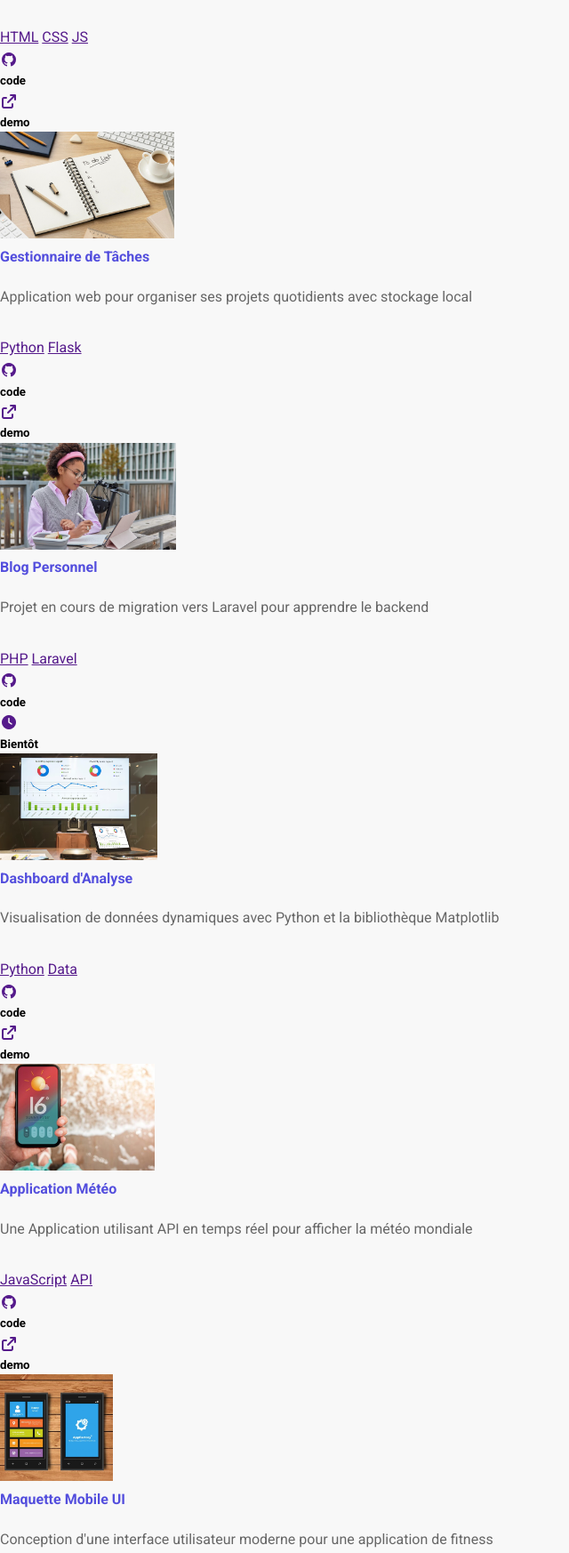
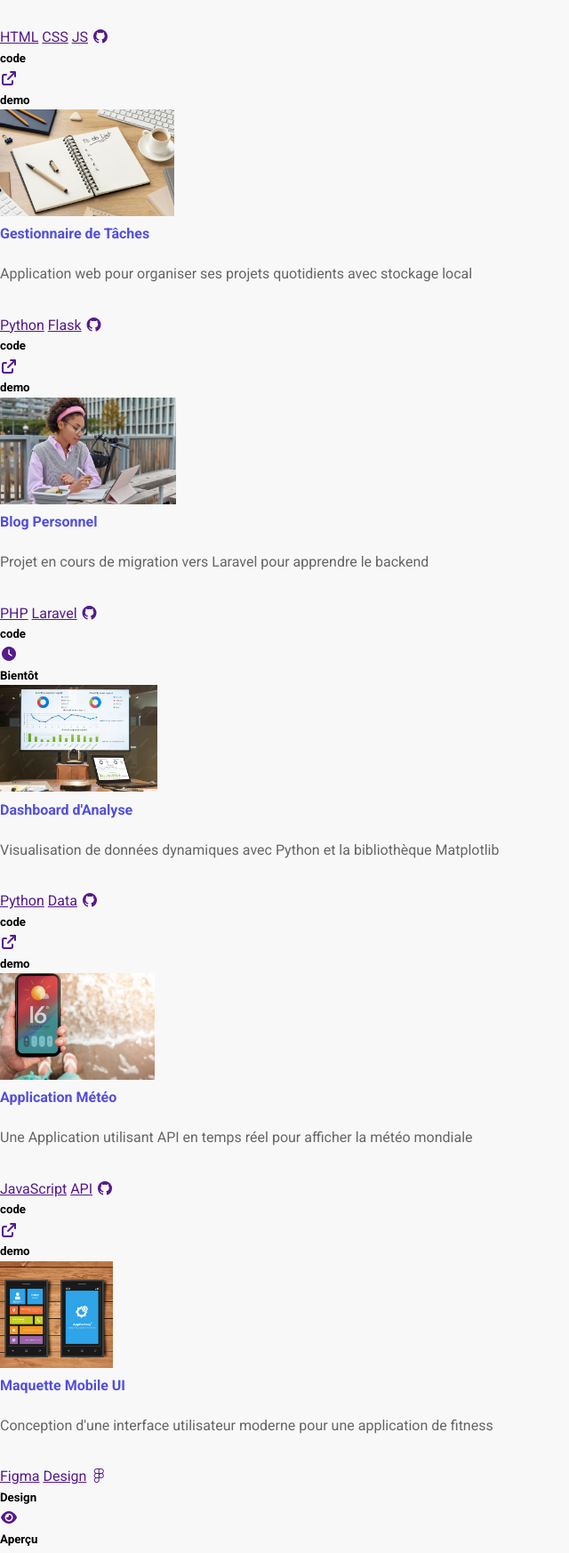
Before and after one commit to 24nw330si-nday/MON-PORTFOLIO-2026, a plain HTML site: page projet.html in a window 1280 px wide. Shown: the part 430-2176 px from the top of the page at 89% size, without its empty margins (0-640 px from the left). Drawn offline with Linux system fonts and the light colour scheme.

Commit message:
TP DU LUNDI

```diff
--- a/CSS/style.css
+++ b/CSS/style.css
@@ -248,7 +248,3 @@ footer a:hover {
     margin-bottom: 1.2rem;
 
 }
-
-.realisation section {
-
-}
--- a/projet.html
+++ b/projet.html
@@ -33,7 +33,7 @@
     </section>
     <section>
         <div>
-            <img src="images/e-commerce.png" alt="site e-commerce" height=120px>
+            <img src="images/e-commerce.png" alt="site e-commerce">
         </div>
         <div>
             <h4>SIte E-commerce</h4>
@@ -41,8 +41,6 @@
             <a href="">HTML</a>
             <a href="">CSS</a>
             <a href="">JS</a>
-        </div>
-        <div>
             <a href=""><i class="fa-brands fa-github"></i></a>
             <h5>code</h5>
             <a href=""><i class="fa-solid fa-arrow-up-right-from-square"></i></a>
@@ -58,8 +56,6 @@
             <p>Application web pour organiser ses projets quotidients avec stockage local</p>
             <a href="">Python</a>
             <a href="">Flask</a>
-        </div>
-        <div>
             <a href=""><i class="fa-brands fa-github"></i></a>
             <h5>code</h5>
             <a href=""><i class="fa-solid fa-arrow-up-right-from-square"></i></a>
@@ -75,8 +71,6 @@
             <p>Projet en cours de migration vers Laravel pour apprendre le backend</p>
             <a href="">PHP</a>
             <a href="">Laravel</a>
-        </div>
-        <div>
             <a href=""><i class="fa-brands fa-github"></i></a>
             <h5>code</h5>
             <a href=""><i class="fa-solid fa-clock"></i></a>
@@ -92,8 +86,6 @@
             <p>Visualisation de données dynamiques avec Python et la bibliothèque Matplotlib</p>
             <a href="">Python</a>
             <a href="">Data</a>
-        </div>
-        <div>
             <a href=""><i class="fa-brands fa-github"></i></a>
             <h5>code</h5>
             <a href=""><i class="fa-solid fa-arrow-up-right-from-square"></i></a>
@@ -109,8 +101,6 @@
             <p>Une Application utilisant API en temps réel pour afficher la météo mondiale</p>
             <a href="">JavaScript</a>
             <a href="">API</a>
-        </div>
-        <div>
             <a href=""><i class="fa-brands fa-github"></i></a>
             <h5>code</h5>
             <a href=""><i class="fa-solid fa-arrow-up-right-from-square"></i></a>
@@ -126,8 +116,6 @@
             <p>Conception d'une interface utilisateur moderne pour une application de fitness</p>
             <a href="">Figma</a>
             <a href="">Design</a>
-        </div>
-        <div>
             <a href=""><i class="fa-brands fa-figma"></i></a>
             <h5>Design</h5>
             <a href=""><i class="fa-solid fa-eye"></i></a>
```
